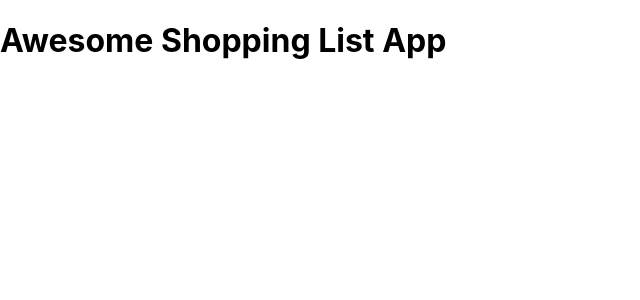
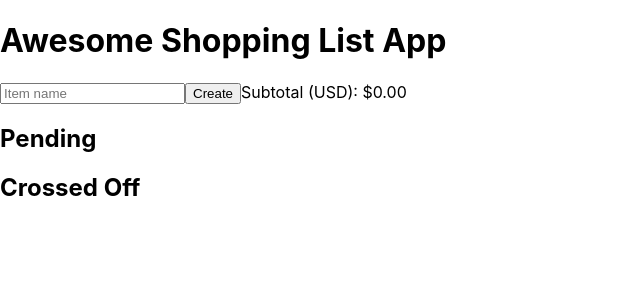
Before and after one commit to bethshook/awesome-shopping-list, a React (Create React App) app: page / in a window 1280 px wide. Shown: the top 300 px of the page, without its empty margins (0-640 px from the left). Built offline with nearby package versions, Linux system fonts and the light colour scheme.

Commit message:
Add logic for adding pending items and filtering items

```diff
--- a/src/App.js
+++ b/src/App.js
@@ -1,24 +1,58 @@
+import React, { useEffect, useState } from 'react';
 import styled from 'styled-components';
 
-const Wrapper = styled.div``;
-const FlexSection = styled.div``;
+const Wrapper = styled.main``;
+const FlexSection = styled.section``;
 const FlexItem = styled.div``;
 const ListGroup = styled.div``;
+const Input = styled.input``;
+const Button = styled.button``;
+
+const H1 = styled.h1``;
+const H2 = styled.h2``;
 
 function App() {
+  const [inputValue, setInputValue] = useState('');
+  const [pendingItems, setPendingItems] = useState([]);
+  const [visiblePendingItems, setVisiblePendingItems] = useState([]);
+
+  useEffect(() => {
+    setVisiblePendingItems(pendingItems);
+  }, [pendingItems])
+
+  const handleChange = input => {
+    setInputValue(input);
+    if (!input) {
+      setVisiblePendingItems(pendingItems);
+    } else {
+      const matchingPending = pendingItems.filter(item => item.includes(input));
+      setVisiblePendingItems(matchingPending);
+    }
+  }
+
   return (
     <Wrapper>
-      <h1>Awesome Shopping List App</h1>
+      <H1>Awesome Shopping List App</H1>
       <FlexSection>
         {/* Input and subtotal go at top */}
+        <Input value={inputValue} placeholder="Item name" onChange={(e)  => handleChange(e.target.value)}/>
+        <Button onClick={() => setPendingItems([...pendingItems, inputValue])}>Create</Button>
+        Subtotal (USD): $0.00
       </FlexSection>
 
       <FlexSection>
         <FlexItem>
-          {/* Pending items go here */}
-          {/* Mapped ListGroups */}
+          <H2>Pending</H2>
+          {/* For each category create a list group */}
+          {/* Mapped categories */}
+          <ul>
+            {visiblePendingItems.map(item => (
+              <li>{item}</li>
+            ))}
+          </ul>
         </FlexItem>
         <FlexItem>
+          <H2>Crossed Off</H2>
           {/* Crossed off items go here */}
           {/* Only one list group bc no categories shown */}
           <ListGroup />
```
